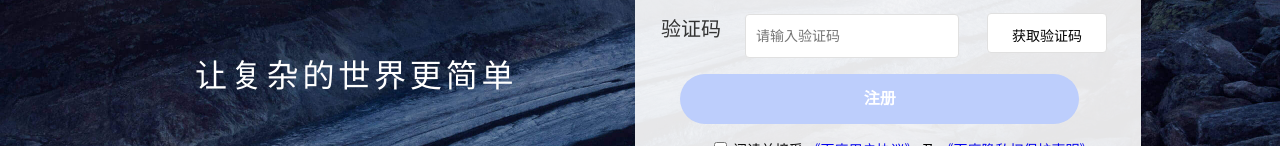
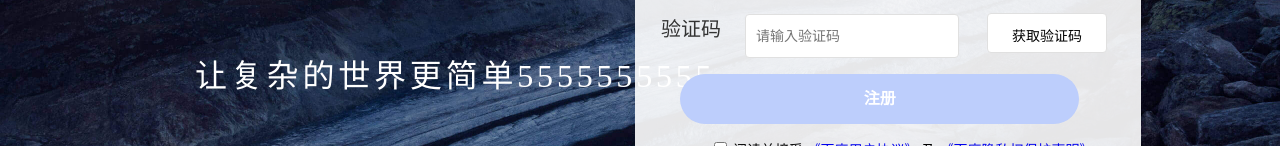
Before and after one commit to changyanxin/baidu, a website: page reg.html in a window 1280 px wide. Shown: the part 451-597 px from the top of the page. Drawn offline with nearby package versions, Linux system fonts and the light colour scheme.

Commit message:
zidonghuadone

```diff
--- a/reg.html
+++ b/reg.html
@@ -18,7 +18,7 @@
 				</div>
 				<div class="mod-new-reg-text">
 					<h3>用科技</h3>
-					<p>让复杂的世界更简单</p>
+					<p>让复杂的世界更简单5555555555</p>
 				</div>
 				<div class="mod-new-reg-footer">
 					<span class="mod-new-reg-help">
```
Also changed, not shown: .travis.yml (added).
